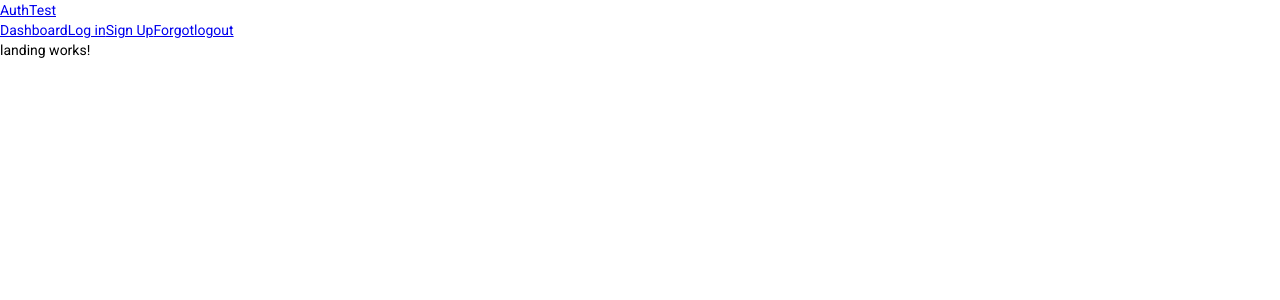
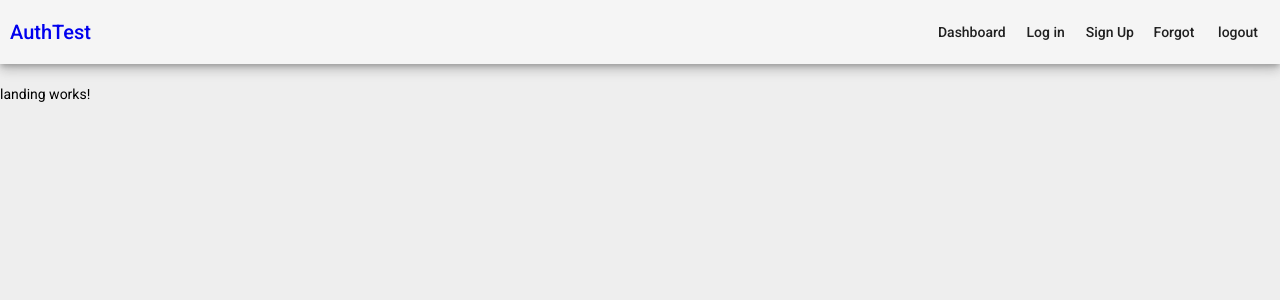
Before and after one commit to buzzie-bee/AngularAuthTest, an Angular app: page / in a window 1280 px wide. Shown: the top 300 px of the page. Built offline with nearby package versions, Linux system fonts and the light colour scheme.

Commit message:
Implemented routing and added Forms

```diff
--- a/src/app/app-routing.module.ts
+++ b/src/app/app-routing.module.ts
@@ -8,7 +8,7 @@ import { LandingComponent } from './components/landing/landing.component';
 import { LogInComponent } from './components/log-in/log-in.component';
 import { SignUpComponent } from './components/sign-up/sign-up.component';
 
-const routes: Routes = [
+export const routes: Routes = [
   { path: '', pathMatch: 'full', component: LandingComponent },
   { path: 'login', component: LogInComponent },
   { path: 'sign-up', component: SignUpComponent },
--- a/src/app/app.component.css
+++ b/src/app/app.component.css
@@ -0,0 +1,26 @@
+.navbar {
+  display: flex;
+  flex-direction: row;
+  justify-content: space-between;
+  padding: 10px 10px;
+  margin-bottom: 20px;
+
+  box-shadow: 0 3px 5px -1px rgba(0, 0, 0, 0.2),
+    0 6px 10px 0 rgba(0, 0, 0, 0.14), 0 1px 18px 0 rgba(0, 0, 0, 0.12);
+}
+
+.navbar-logo {
+  text-decoration: none;
+  color: primary;
+}
+
+.links {
+  display: flex;
+  flex-direction: row;
+  justify-content: flex-end;
+}
+
+.links a {
+  text-decoration: none;
+  padding: 2px 8px;
+}
--- a/src/app/app.component.html
+++ b/src/app/app.component.html
@@ -1,13 +1,11 @@
 <!-- Toolbar -->
-<nav>
+
 <mat-toolbar color="secondary" class="navbar">
   <div>
     <a routerLink="" class="navbar-logo">AuthTest</a>
   </div>
   <span class="links">
-      <a mat-button routerLink="dashboard" routerLinkActive="active"
-        >Dashboard</a
-      >
+    <a mat-button routerLink="dashboard" routerLinkActive="active">Dashboard</a>
     <a mat-button routerLink="login" routerLinkActive="active">Log in</a>
     <a mat-button routerLink="sign-up" routerLinkActive="active">Sign Up</a>
     <a mat-button routerLink="forgot-password" routerLinkActive="active"
@@ -16,6 +14,5 @@
     <a mat-button routerLink="">logout</a>
   </span>
 </mat-toolbar>
-</nav>
 
 <router-outlet></router-outlet>
--- a/src/styles.css
+++ b/src/styles.css
@@ -1,4 +1,37 @@
 /* You can add global styles to this file, and also import other style files */
 
-html, body { height: 100%; }
-body { margin: 0; font-family: Roboto, "Helvetica Neue", sans-serif; }
+html,
+body {
+  height: 100%;
+  margin: 0;
+  font-family: Roboto, "Helvetica Neue", sans-serif;
+  background: #eeeeee;
+}
+
+.page-container {
+  height: 100%;
+  width: 100%;
+  padding: 10px;
+}
+
+@keyframes button-loading-spinner {
+  to {
+    transform: rotate(360deg);
+  }
+}
+
+.button-loading-spinner:before {
+  content: "";
+  box-sizing: border-box;
+  position: absolute;
+  top: 50%;
+  left: 50%;
+  width: 20px;
+  height: 20px;
+  margin-top: -10px;
+  margin-left: -10px;
+  border-radius: 50%;
+  border: 2px solid #ffffff;
+  border-top-color: #000000;
+  animation: button-loading-spinner 0.8s linear infinite;
+}
```
Also changed, not shown: src/app/app.module.ts (+21 -2 lines). Lines whose indentation alone changed are shown as unchanged.
